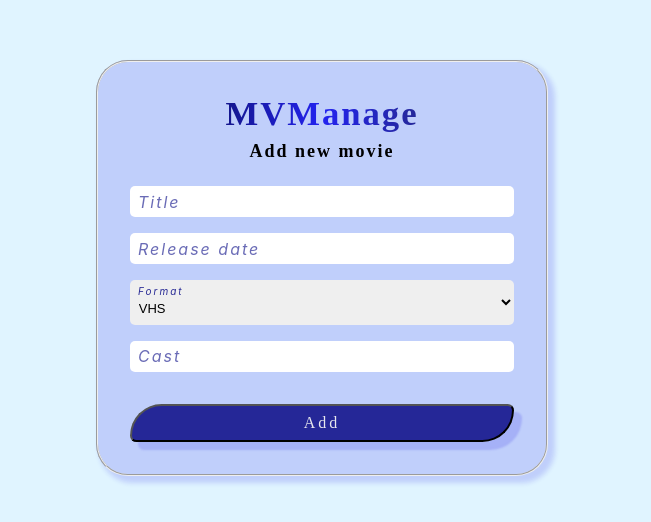
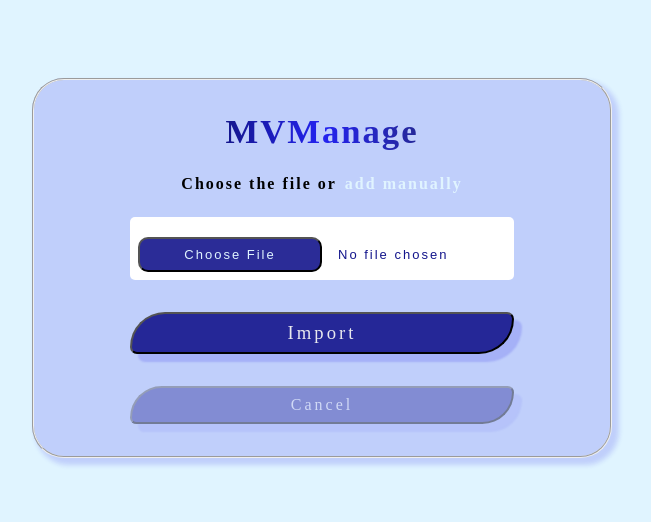
Before and after one commit to VladaBoholii/test-task-webbylab, a React (Create React App) app: page /add-movie in a window 1280 px wide. Shown: the part 132-654 px from the top of the page, without its empty margins (318-969 px from the left). Built offline with nearby package versions, Linux system fonts and the light colour scheme.

Commit message:
add form import

```diff
--- a/src/views/components/AddForm.tsx
+++ b/src/views/components/AddForm.tsx
@@ -1,41 +1,46 @@
-import React from "react";
+import React, { useState } from "react";
 import "../styles.css";
+import { useNavigate } from "react-router-dom";
 
 const AddForm = () => {
+  const navigator = useNavigate();
   return (
-    <main>
+
       <form onSubmit={() => console.log("suub")} id="add-form">
-        <fieldset id="add-fields">
-          <div className="head">
-            <h1 className="logo">MVManage</h1>
-            <h2>Add new movie</h2>
-          </div>
         <div className="input-group">
-            <input className="form-input" placeholder="title" />
+          <input className="form-input" placeholder="" />
           <label className="form-label">Title</label>
         </div>{" "}
         <div className="input-group">
-            <input className="form-input" placeholder="date" />
+          <input className="form-input" type="date" placeholder="" />
           <label className="form-label">Release date</label>
         </div>{" "}
         <div className="input-group">
           <select className="form-select">
-              <option value={'VHS'}>VHS</option>
-              <option value={'DVD'}>DVD</option>
-              <option value={'Blue-ray'}>Blu-ray</option>
+            <option value={"VHS"}>VHS</option>
+            <option value={"DVD"}>DVD</option>
+            <option value={"Blue-ray"}>Blu-ray</option>
           </select>
           <label className="form-label">Format</label>
         </div>{" "}
         <div className="input-group">
-            <input className="form-input" placeholder="cast" />
+          <input className="form-input" placeholder="" />
           <label className="form-label">Cast</label>
         </div>
         <button className="form-btn" type="submit">
           Add
         </button>
-        </fieldset>
+        <button
+          onClick={(e) => {
+            e.preventDefault();
+            navigator(-1);
+          }}
+          className="cancel-btn"
+          type="button"
+        >
+          Cancel
+        </button>
       </form>
-    </main>
   );
 };
 
--- /dev/null
+++ b/src/views/components/ImportForm.tsx
@@ -0,0 +1,27 @@
+import React from "react";
+import { useNavigate } from "react-router-dom";
+import "../styles.css";
+
+const ImportForm = () => {
+  const navigator = useNavigate();
+  return (
+    <form onSubmit={() => console.log("imp")} id="add-form">
+      <input className="form-input" type="file" />
+      <button className="form-btn" type="submit">
+        Import
+      </button>
+      <button
+        onClick={(e) => {
+          e.preventDefault();
+          navigator(-1);
+        }}
+        className="cancel-btn"
+        type="button"
+      >
+        Cancel
+      </button>
+    </form>
+  );
+};
+
+export default ImportForm;
--- /dev/null
+++ b/src/views/pages/AddPage.tsx
@@ -0,0 +1,27 @@
+import React, { useState } from "react";
+import { useNavigate } from "react-router-dom";
+import "../styles.css";
+import AddForm from "../components/AddForm";
+import ImportForm from "../components/ImportForm";
+
+const AddPage = () => {
+  const [importUpload, setImportUpload] = useState(true);
+  return (
+    <main id="form-main">
+      <fieldset id="add-fields">
+        <div className="head">
+          <h1 className="logo">MVManage</h1>
+          <h2>
+            {importUpload ? "Choose the file or" : "Fill the fields or"}
+            <p onClick={() => setImportUpload(!importUpload)}>
+              {importUpload ? "add manually" : "import via file"}
+            </p>
+          </h2>
+        </div>
+        {importUpload ? <ImportForm /> : <AddForm />}
+      </fieldset>
+    </main>
+  );
+};
+
+export default AddPage;
--- a/src/views/pages/Main.jsx
+++ b/src/views/pages/Main.jsx
@@ -10,7 +10,7 @@ const Main = () => {
   return (
     <main>
       <section id="main-page">
-        <button id="help">?</button>
+        <p id="help">?</p>
         <div className="icons">
           <div className="icon-slider">
             {Array.from({ length: 5 }).map((_, i) => (
@@ -34,14 +34,14 @@ const Main = () => {
           </div>
 
           <section id="buttons">
-            <button className="main-button">New</button>
+            <button className="main-button">Search</button>
             <button
               className="main-button"
               onClick={() => {
                 navigate("/add-movie");
               }}
             >
-              Add
+              Create
             </button>
           </section>
         </div>
--- a/src/views/routes.js
+++ b/src/views/routes.js
@@ -2,6 +2,7 @@ import { createBrowserRouter } from "react-router-dom";
 import App from "../App";
 import AddForm from "./components/AddForm";
 import Main from "./pages/Main";
+import AddPage from "./pages/AddPage";
 
 const router = createBrowserRouter([
   {
@@ -12,7 +13,7 @@ const router = createBrowserRouter([
         path: "",
         element: <Main />,
       },
-      { path: "add-movie", element: <AddForm /> },
+      { path: "add-movie", element: <AddPage /> },
     ],
   },
 ]);
--- a/src/views/styles.css
+++ b/src/views/styles.css
@@ -42,7 +42,7 @@
   animation: 5s slide-reverse infinite linear;
 }
 
-/* .icons::before,
+.icons::before,
 .icons::after {
   content: "";
   position: absolute;
@@ -57,23 +57,15 @@
   top: 0;
   background: linear-gradient(
     to bottom,
-    var(--iconBlue) 0%,
-    rgba(11, 96, 176, 0.6) 40%,
-    rgba(11, 96, 176, 0.3) 70%,
+    var(--lightBlue) 20%,
     transparent 100%
   );
 }
 
 .icons::after {
   bottom: 0;
-  background: linear-gradient(
-    to top,
-    var(--iconBlue) 0%,
-    rgba(11, 96, 176, 0.6) 40%,
-    rgba(11, 96, 176, 0.3) 70%,
-    transparent 100%
-  );
-} */
+  background: linear-gradient(to top, var(--lightBlue) 20%, transparent 100%);
+}
 
 @keyframes slide {
   0% {
@@ -176,7 +168,7 @@ button:hover {
 
 #help {
   position: absolute;
-  top: 10px;
+  bottom: 10px;
   background: var(--shadowBlue);
   right: 10px;
   opacity: 70%;
@@ -184,6 +176,13 @@ button:hover {
   border: 2px var(--shadowBlue) solid;
   font-weight: 300;
   font-size: 12pt;
+  width: 1.5rem;
+  height: 1.5rem;
+  text-align: center;
+  place-content: center;
+  margin: 0;
+  font-weight: 500;
+  padding: 0;
 }
 
 #help:hover {
@@ -194,51 +193,74 @@ button:hover {
 
 /* add form style */
 
-#add-form {
-  font-style: normal;
-  letter-spacing: 2px;
+#form-main {
+  display: flex;
+  align-items: center;
+  justify-content: center;
   height: 100vh;
-  place-content: center;
 }
 
 #add-fields {
-  display: grid;
   place-items: center;
-  width: max-content;
+  width: fit-content;
+  min-width: 40vw;
+  background: var(--shadowBlue);
+  box-shadow: 5px 5px 5px 2px var(--shadowBlue);
   place-self: center;
-  gap: 1rem;
+  height: max-content;
+  justify-self: center;
   border-radius: 2rem;
   padding: 2rem;
-  background: var(--shadowBlue);
-  box-shadow: 5px 5px 5px 2px var(--shadowBlue);
-  outline: 10px var(--lightBlue);
+}
+
+#add-form {
+  display: grid;
+  gap: 1rem;
 }
 
 .head {
   place-items: center;
 }
 
-#add-fields h2,
-#add-fields .logo {
+.head h2,
+.head .logo {
   font-family: var(--font-main);
   margin: 0;
-  padding-bottom: .5rem;
+  padding-bottom: 0.5rem;
+  letter-spacing: 2px;
 }
 
-#add-fields h2{
-  font-size: large;
+.head h2 {
+  font-size: medium;
+  display: inline-flex;
+  align-items: center;
+  gap: 0.5rem;
+}
+
+h2 p {
+  color: var(--lightBlue);
+  cursor: pointer;
+}
+
+h2 p:hover {
+  color: var(--lightBlue);
+  cursor: pointer;
+  text-decoration: underline;
+  text-underline-offset: 5px;
 }
 
 #add-fields .logo {
   font-size: 26pt;
 }
 
-.input-group {
+.input-group,
+.import-group {
   position: relative;
 }
 
 .form-input,
-.form-select {
+.form-select,
+.import-group {
   box-sizing: border-box;
   padding: 8px 0.5rem;
   width: 30vw;
@@ -268,13 +290,15 @@ button:hover {
 
 .form-input:focus,
 .form-input.form-input:not(:placeholder-shown),
-.form-select {
+.form-select,
+.import-group .form-label {
   padding-top: 1.2rem;
   outline: none;
 }
 
 .form-input:focus + .form-label,
 .form-input:not(:placeholder-shown) + .form-label,
+.import-group .form-label,
 .form-select + .form-label {
   align-content: start;
   font-size: x-small;
@@ -282,16 +306,59 @@ button:hover {
   opacity: 100%;
 }
 
-.form-btn {
+.form-btn,
+.cancel-btn {
   margin-top: 1rem;
   width: 100%;
   padding: 0.5rem 0;
-  font-size: 12pt;
+  font-size: 14pt;
 }
 
-.form-btn:hover {
+.form-btn:hover,
+.cancel-btn:hover {
   border-bottom: 2px var(--lightBlue) solid;
   border-right: 2px var(--lightBlue) solid;
   border-top: none;
   border-left: none;
 }
+
+.cancel-btn {
+  opacity: 40%;
+  font-size: 12pt;
+}
+
+::-webkit-calendar-picker-indicator {
+  font-size: 12pt;
+}
+
+input[type="file"] {
+  letter-spacing: 2px;
+  background: white;
+  height: fit-content;
+  color: var(--iconBlue);
+}
+
+input[type="file"]::-webkit-file-upload-button {
+  letter-spacing: 2px;
+  width: 50%;
+  background: var(--buttonBlue);
+  padding: 0.5rem;
+  color: var(--lightBlue);
+  border-radius: 10px;
+  margin: 0;
+  margin-right: 1rem;
+}
+
+input[type="file"]::-webkit-file-upload-button:hover{
+
+}
+
+.choose-btn,
+.choose-btn:hover {
+  background: white;
+  border: none;
+  width: 100%;
+  box-shadow: none;
+  transform: none;
+  border-radius: 10px;
+}
```
Lines whose indentation alone changed are shown as unchanged.
